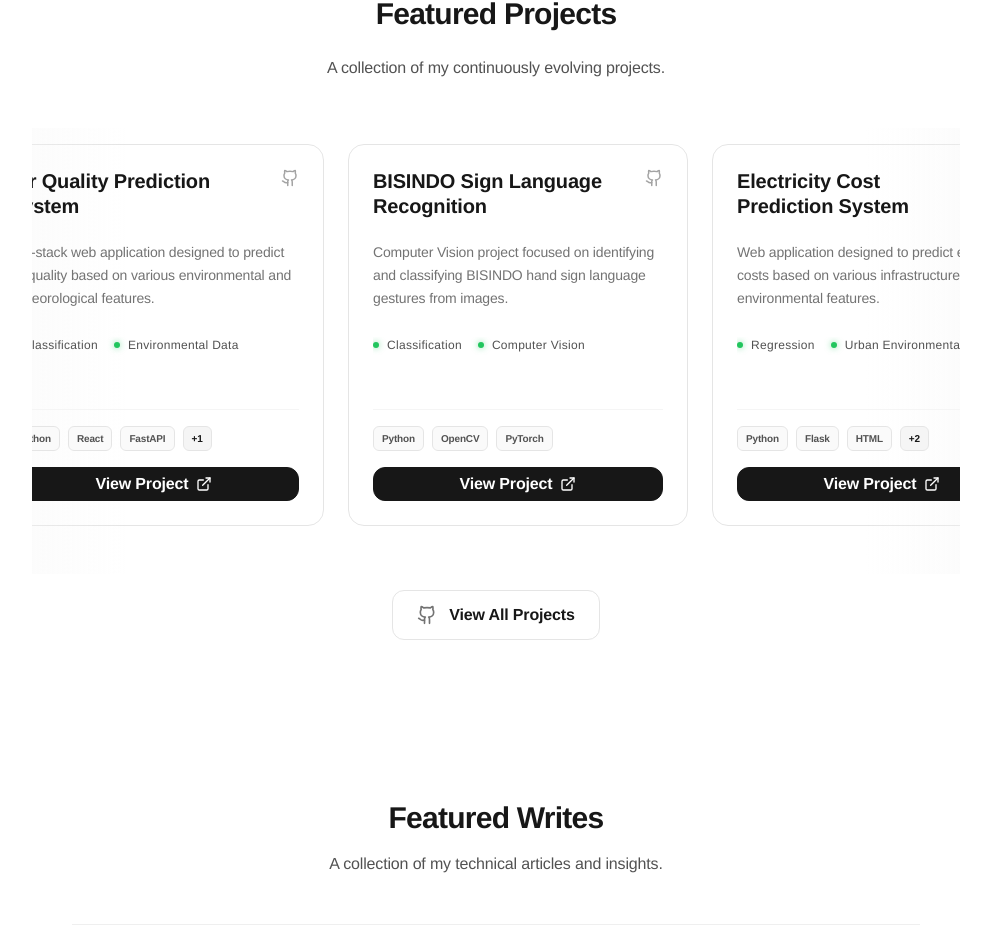
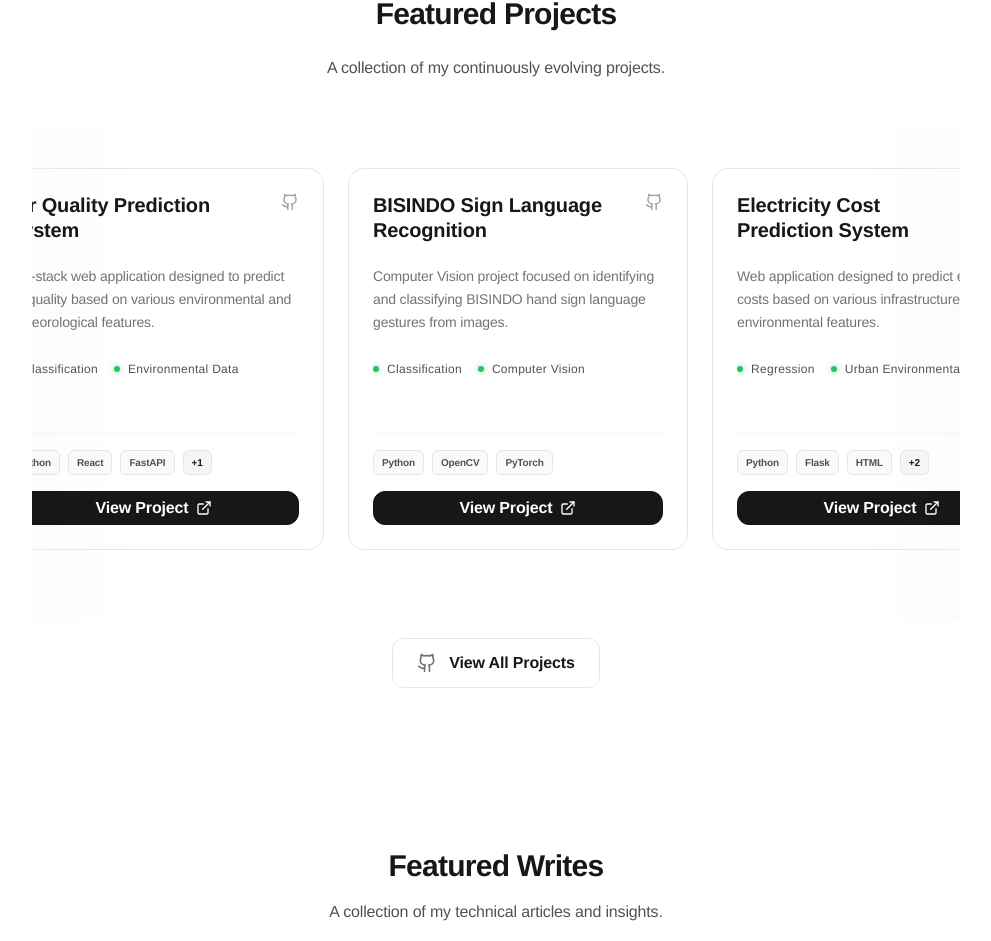
Before and after one commit to abidalfrz/portfolio, a React (Vite) app: page / in a window 1280 px wide. Shown: the part 4651-5592 px from the top of the page, without its empty margins (144-1135 px from the left). Built offline with nearby package versions, Linux system fonts and the light colour scheme.

Commit message:
fix: slider overlap

```diff
--- a/src/sections/Project.jsx
+++ b/src/sections/Project.jsx
@@ -162,7 +162,7 @@ const Project = () => {
             onMouseEnter={() => setIsPaused(true)}
             onTouchStart={() => setIsPaused(true)}
             onTouchEnd={() => setIsPaused(false)}
-            className={`flex gap-6 px-4 overflow-x-auto no-scrollbar ${isDragging ? 'cursor-grabbing select-none' : 'cursor-grab'}`}
+            className={`flex gap-6 px-4 py-6 overflow-x-auto no-scrollbar ${isDragging ? 'cursor-grabbing select-none' : 'cursor-grab'}`}
             style={{
               scrollbarWidth: 'none', // Firefox
               msOverflowStyle: 'none'  // IE 10+
```
